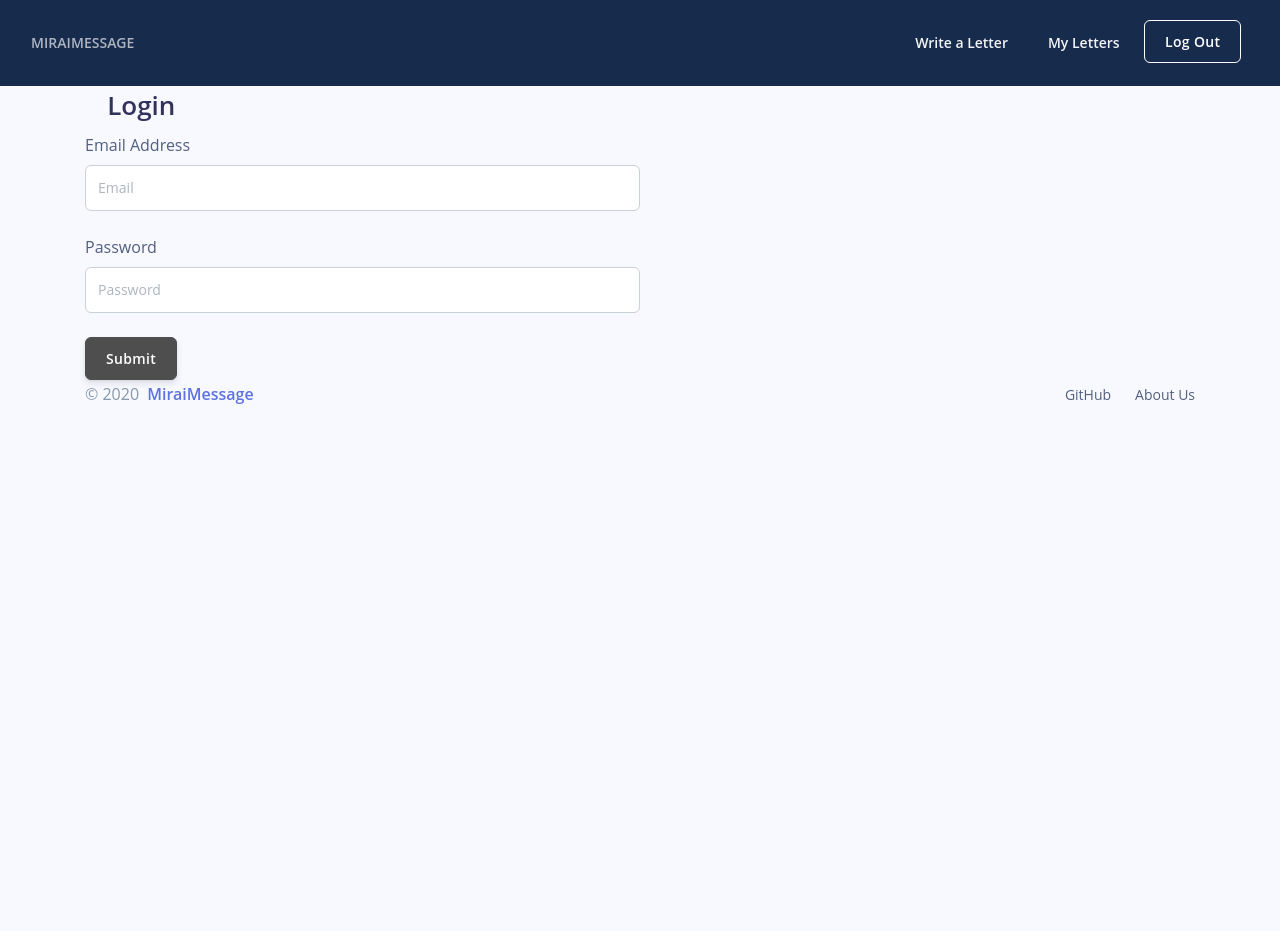
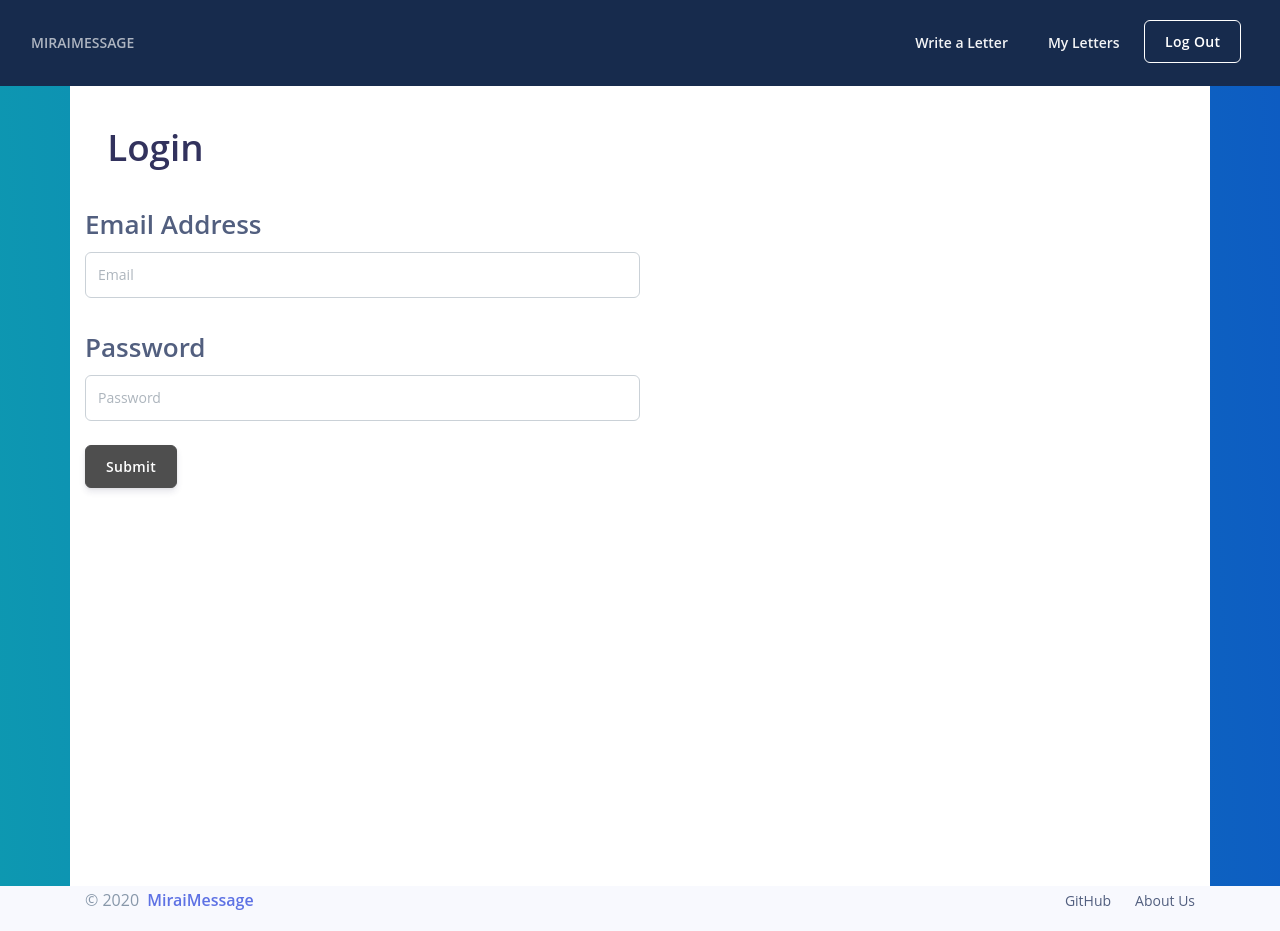
Before and after one commit to liu-caro/future-letters-frontend, a React (Create React App) app: page /login in a window 1280 px wide. Before the commit the page ends 800 px from the top, so only its background shows below. Built offline with nearby package versions, Linux system fonts and the light colour scheme; no server answers.

Commit message:
background pretty

```diff
--- a/src/components/letters.js
+++ b/src/components/letters.js
@@ -13,7 +13,8 @@ class Letters extends React.Component {
 
     render() {
         return (
-            <Container className="letter-container">
+            <div className="bg-gradient-info">
+            <Container className="letter-container bg-gradient-white">
             <Accordion defaultActiveKey="0">
             <Card className="letter-card">
                 <Card.Body>
@@ -37,6 +38,7 @@ class Letters extends React.Component {
             </Card>
             </Accordion>
             </Container>
+            </div>
         );
     }
 }
--- a/src/components/login.js
+++ b/src/components/login.js
@@ -34,15 +34,17 @@ class Login extends React.Component {
     render() {
         const {email, password} = this.state;
         return (
-            <Container>
-                <h1>Login</h1>
+            <div className="bg-gradient-info">
+            <Container className="letter-container bg-gradient-white ">
+                <div className = "header  pt-1 pt-md-1">
+                <h1 className="display-3"> Login</h1>
                 <Form className="form" onSubmit={this.handleSubmit}>
-                    <Form.Group controlId="formBasicEmail">
+                    <Form.Group controlId="formBasicEmail" className="display-4">
                         <Form.Label>Email Address</Form.Label>
                         <Form.Control type="email" placeholder="Email"
                                       value={email} onChange={this.handleChange}/>
                     </Form.Group>
-                    <Form.Group controlId="formBasicPassword">
+                    <Form.Group controlId="formBasicPassword" className="display-4">
                         <Form.Label>Password</Form.Label>
                         <Form.Control type="password" placeholder="Password"
                                       value={password} onChange={this.handleChange}/>
@@ -51,7 +53,9 @@ class Login extends React.Component {
                         Submit
                     </Button>
                 </Form>
+                </div>
             </Container>
+            </div>
         );
     }
 }
--- a/src/components/write.js
+++ b/src/components/write.js
@@ -52,8 +52,9 @@ class Write extends React.Component {
             "What is something you wish you changed about yourself?", "What makes you unique?", "Who do you care about?",
         ];
         return (
-            <div>
-                <Container>
+            <div className="bg-gradient-info">
+                <Container  className="bg-gradient-white">
+                <div className = "header  pt-1 pt-md-1">
                     <h1 className="display-3">Write a letter to yourself!</h1>
                     <Form className="form" onSubmit={this.handleSubmit}>
                         <Form.Group controlId="letterDate">
@@ -77,6 +78,7 @@ class Write extends React.Component {
                             Done
                         </Button>
                     </Form>
+                    </div>
                 </Container>
             </div>
         );
--- a/src/css/general.css
+++ b/src/css/general.css
@@ -29,3 +29,7 @@ title {
     left: 800px;
     top: 100px;
 }
+
+.wide-container {
+    width: 100%;
+}
```
Also changed, not shown: src/css/argon-dashboard-react.css.
